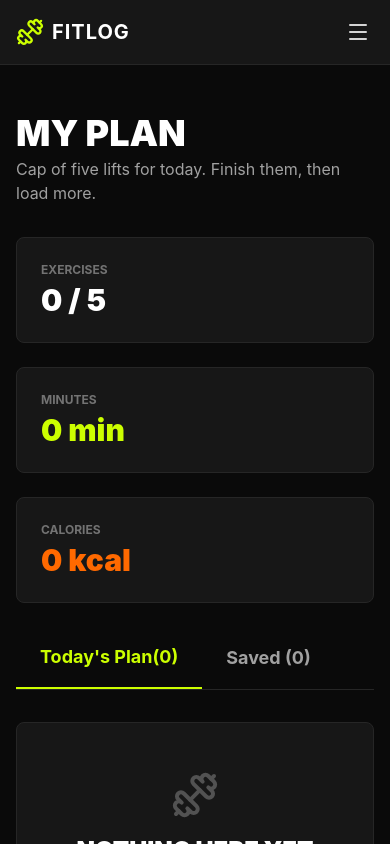
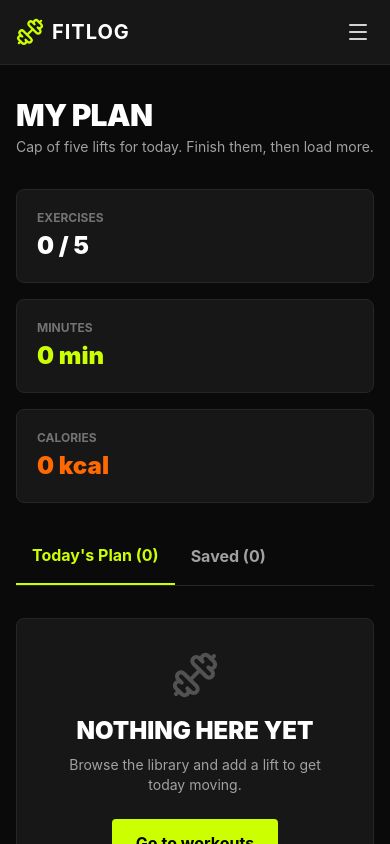
Before and after one commit to reduanahmed2022-reduan/Fit-log, a Next.js app: page /my-plan in a window 390 px wide. Shown: the top 844 px of the page. Built offline with nearby package versions, Linux system fonts and the light colour scheme.

Commit message:
add not-found page  code

```diff
--- a/app/my-plan/page.tsx
+++ b/app/my-plan/page.tsx
@@ -1,9 +1,185 @@
+// "use client";
+
+// import { useState } from "react";
+// import Link from "next/link";
+// import { usePlan } from "@/app/context/PlanContext";
+// import { Check, X, Clock, Flame, Star, Dumbbell } from "lucide-react";
+// import { Workout } from "@/app/type/workout";
+// import Image from "next/image";
+
+// export default function MyPlanPage() {
+//   const [activeTab, setActiveTab] = useState<"plan" | "saved">("plan");
+//   const { plan, saved, markAsDone, removeFromPlan, removeFromSaved } = usePlan();
+
+//   const currentList: Workout[] = activeTab === "plan" ? plan : saved;
+
+//   const totalExercises = plan.length;
+//   const totalMinutes = plan.reduce((acc, item) => acc + (parseInt(item.duration) || 0), 0);
+//   const totalCalories = plan.reduce((acc, item) => acc + (parseInt(item.caloriesBurned) || 0), 0);
+
+//   return (
+//     <div className="bg-neutral-950 min-h-screen text-white py-12">
+//       <div className="max-w-7xl mx-auto px-4">
+//         <div className="mb-8">
+//           <h1 className="text-4xl font-black uppercase">MY PLAN</h1>
+//           <p className="text-neutral-400 mt-1">
+//             Cap of five lifts for today. Finish them, then load more.
+//           </p>
+//         </div>
+
+//         {/* Metrics Row */}
+//         <div className="grid grid-cols-1 sm:grid-cols-3 gap-6 mb-10">
+//           <div className="bg-neutral-900 border border-neutral-800 p-6 rounded-lg">
+//             <span className="text-neutral-500 text-xs font-bold uppercase block mb-1">
+//               Exercises
+//             </span>
+//             <span className="text-3xl font-black text-white">{totalExercises} / 5</span>
+//           </div>
+//           <div className="bg-neutral-900 border border-neutral-800 p-6 rounded-lg">
+//             <span className="text-neutral-500 text-xs font-bold uppercase block mb-1">
+//               Minutes
+//             </span>
+//             <span className="text-3xl font-black text-[#ccff00]">{totalMinutes} min</span>
+//           </div>
+//           <div className="bg-neutral-900 border border-neutral-800 p-6 rounded-lg">
+//             <span className="text-neutral-500 text-xs font-bold uppercase block mb-1">
+//               calories
+//             </span>
+//             <span className="text-3xl font-black text-orange-500">{totalCalories} kcal</span>
+//           </div>
+//         </div>
+
+//         {/* Tabs */}
+//         <div className="flex border-b border-neutral-800 mb-8">
+//           <button
+//             onClick={() => setActiveTab("plan")}
+//             className={`pb-4 px-6 font-bold text-lg transition-colors ${activeTab === "plan"
+//                 ? "border-b-2 border-[#ccff00] text-[#ccff00]"
+//                 : "text-neutral-400 hover:text-white"
+//               }`}
+//           >
+//             {`Today's Plan`}({plan.length})
+//           </button>
+//           <button
+//             onClick={() => setActiveTab("saved")}
+//             className={`pb-4 px-6 font-bold text-lg transition-colors ${activeTab === "saved"
+//                 ? "border-b-2 border-[#ccff00] text-[#ccff00]"
+//                 : "text-neutral-400 hover:text-white"
+//               }`}
+//           >
+//             Saved ({saved.length})
+//           </button>
+//         </div>
+
+//         {/* Empty State */}
+//         {currentList.length === 0 ? (
+//           <div className="bg-neutral-900 border border-neutral-800 rounded-lg p-12 text-center my-8">
+//             <Dumbbell className="w-12 h-12 text-neutral-600 mx-auto mb-4" />
+//             <h3 className="text-2xl font-black uppercase mb-2">NOTHING HERE YET</h3>
+//             <p className="text-neutral-400 mb-6">
+//               Browse the library and add a lift to get today moving.
+//             </p>
+//             <Link
+//               href="/"
+//               className="inline-block bg-[#ccff00] text-black font-bold px-6 py-3 rounded hover:bg-opacity-90 transition-opacity"
+//             >
+//               Go to workouts
+//             </Link>
+//           </div>
+//         ) : (
+//           <div className="space-y-4">
+//             {currentList.map((item) => (
+//               <div
+//                 key={item.id}
+//                 className={`bg-neutral-900 border ${item.done ? "border-emerald-800 bg-neutral-900/60" : "border-neutral-800"
+//                   } rounded-lg p-4 flex flex-col md:flex-row items-center justify-between gap-4`}
+//               >
+//                 <div className="flex items-center gap-4 w-full md:w-auto">
+//                   <Image
+//                     src={item.image || "https://via.placeholder.com/150"}
+//                     alt={item.name}
+//                     width={740}
+//                     height={416}
+//                     className="w-20 h-20 rounded object-cover bg-neutral-800"
+//                   />
+//                   <div>
+//                     <h3
+//                       className={`font-bold text-lg uppercase ${item.done ? "line-through text-neutral-500" : "text-white"
+//                         }`}
+//                     >
+//                       {item.name}
+//                     </h3>
+//                     <p className="text-neutral-400 text-sm mb-2">{item.equipment}</p>
+//                     <div className="flex items-center gap-4 text-xs text-neutral-400">
+//                       <span className="flex items-center gap-1">
+//                         <Clock className="w-3.5 h-3.5 text-[#ccff00]" /> {item.duration}
+//                       </span>
+//                       <span className="flex items-center gap-1">
+//                         <Flame className="w-3.5 h-3.5 text-orange-500" /> {item.caloriesBurned}
+//                       </span>
+//                       <span className="flex items-center gap-1">
+//                         <Star className="w-3.5 h-3.5 text-yellow-400" /> {item.rating}
+//                       </span>
+//                     </div>
+//                   </div>
+//                 </div>
+
+//                 <div className="flex items-center gap-3 w-full md:w-auto justify-end">
+
+//                   <div className="flex items-center gap-3 w-full md:w-auto justify-end">
+//                     {/* View Details Button */}
+//                     <Link
+//                       href={`/workout/${item.id}`}
+//                       className="px-5 py-2.5 bg-neutral-900 border border-neutral-700 text-white text-sm font-semibold rounded-full hover:bg-neutral-800 transition-colors"
+//                     >
+//                       View Details
+//                     </Link>
+
+//                     {/* Mark as Done Button */}
+//                     {activeTab === "plan" && (
+//                       <button
+//                         onClick={() => markAsDone(item.id)}
+//                         className={`flex items-center gap-2 px-5 py-2.5 text-sm font-bold rounded-full transition-colors ${item.done
+//                             ? "bg-emerald-600 text-white"
+//                             : "bg-[#ccff00] text-black hover:bg-opacity-90"
+//                           }`}
+//                       >
+//                         <Check className="w-4 h-4 stroke-[3]" />
+//                         <span>Mark as Done</span>
+//                       </button>
+//                     )}
+
+//                     {/* Remove (X) Button */}
+//                     <button
+//                       onClick={() =>
+//                         activeTab === "plan"
+//                           ? removeFromPlan(item.id)
+//                           : removeFromSaved(item.id)
+//                       }
+//                       className="w-10 h-10 flex items-center justify-center bg-neutral-900 border border-neutral-700 text-neutral-400 hover:text-white rounded-full transition-colors"
+//                       title="Remove"
+//                     >
+//                       <X className="w-4 h-4" />
+//                     </button>
+//                   </div>
+//                 </div>
+//               </div>
+//             ))}
+//           </div>
+//         )}
+//       </div>
+//     </div>
+//   );
+// }
+
+
+
 "use client";
 
 import { useState } from "react";
 import Link from "next/link";
 import { usePlan } from "@/app/context/PlanContext";
-import { Check, X, Eye, Clock, Flame, Star, Dumbbell } from "lucide-react";
+import { Check, X, Clock, Flame, Star, Dumbbell } from "lucide-react";
 import { Workout } from "@/app/type/workout";
 import Image from "next/image";
 
@@ -18,51 +194,54 @@ export default function MyPlanPage() {
   const totalCalories = plan.reduce((acc, item) => acc + (parseInt(item.caloriesBurned) || 0), 0);
 
   return (
-    <div className="bg-neutral-950 min-h-screen text-white py-12">
+    <div className="bg-neutral-950 min-h-screen text-white py-8 sm:py-12">
       <div className="max-w-7xl mx-auto px-4">
+        {/* Header */}
         <div className="mb-8">
-          <h1 className="text-4xl font-black uppercase">MY PLAN</h1>
-          <p className="text-neutral-400 mt-1">
+          <h1 className="text-3xl sm:text-4xl font-black uppercase tracking-tight">MY PLAN</h1>
+          <p className="text-neutral-400 mt-1 text-sm sm:text-base">
             Cap of five lifts for today. Finish them, then load more.
           </p>
         </div>
 
         {/* Metrics Row */}
-        <div className="grid grid-cols-1 sm:grid-cols-3 gap-6 mb-10">
-          <div className="bg-neutral-900 border border-neutral-800 p-6 rounded-lg">
+        <div className="grid grid-cols-1 sm:grid-cols-3 gap-4 sm:gap-6 mb-10">
+          <div className="bg-neutral-900 border border-neutral-800 p-5 sm:p-6 rounded-lg">
             <span className="text-neutral-500 text-xs font-bold uppercase block mb-1">
               Exercises
             </span>
-            <span className="text-3xl font-black text-white">{totalExercises} / 5</span>
+            <span className="text-2xl sm:text-3xl font-black text-white">{totalExercises} / 5</span>
           </div>
-          <div className="bg-neutral-900 border border-neutral-800 p-6 rounded-lg">
+          <div className="bg-neutral-900 border border-neutral-800 p-5 sm:p-6 rounded-lg">
             <span className="text-neutral-500 text-xs font-bold uppercase block mb-1">
               Minutes
             </span>
-            <span className="text-3xl font-black text-[#ccff00]">{totalMinutes} min</span>
+            <span className="text-2xl sm:text-3xl font-black text-[#ccff00]">{totalMinutes} min</span>
           </div>
-          <div className="bg-neutral-900 border border-neutral-800 p-6 rounded-lg">
+          <div className="bg-neutral-900 border border-neutral-800 p-5 sm:p-6 rounded-lg">
             <span className="text-neutral-500 text-xs font-bold uppercase block mb-1">
-              calories
+              Calories
             </span>
-            <span className="text-3xl font-black text-orange-500">{totalCalories} kcal</span>
+            <span className="text-2xl sm:text-3xl font-black text-orange-500">{totalCalories} kcal</span>
           </div>
         </div>
 
         {/* Tabs */}
-        <div className="flex border-b border-neutral-800 mb-8">
+        <div className="flex border-b border-neutral-800 mb-8 overflow-x-auto">
           <button
             onClick={() => setActiveTab("plan")}
-            className={`pb-4 px-6 font-bold text-lg transition-colors ${activeTab === "plan"
+            className={`pb-4 px-4 sm:px-6 font-bold text-base sm:text-lg whitespace-nowrap transition-colors ${
+              activeTab === "plan"
                 ? "border-b-2 border-[#ccff00] text-[#ccff00]"
                 : "text-neutral-400 hover:text-white"
             }`}
           >
-            {`Today's Plan`}({plan.length})
+            {`Today's Plan`} ({plan.length})
           </button>
           <button
             onClick={() => setActiveTab("saved")}
-            className={`pb-4 px-6 font-bold text-lg transition-colors ${activeTab === "saved"
+            className={`pb-4 px-4 sm:px-6 font-bold text-base sm:text-lg whitespace-nowrap transition-colors ${
+              activeTab === "saved"
                 ? "border-b-2 border-[#ccff00] text-[#ccff00]"
                 : "text-neutral-400 hover:text-white"
             }`}
@@ -73,10 +252,10 @@ export default function MyPlanPage() {
 
         {/* Empty State */}
         {currentList.length === 0 ? (
-          <div className="bg-neutral-900 border border-neutral-800 rounded-lg p-12 text-center my-8">
+          <div className="bg-neutral-900 border border-neutral-800 rounded-lg p-8 sm:p-12 text-center my-8">
             <Dumbbell className="w-12 h-12 text-neutral-600 mx-auto mb-4" />
             <h3 className="text-2xl font-black uppercase mb-2">NOTHING HERE YET</h3>
-            <p className="text-neutral-400 mb-6">
+            <p className="text-neutral-400 mb-6 text-sm sm:text-base">
               Browse the library and add a lift to get today moving.
             </p>
             <Link
@@ -91,26 +270,31 @@ export default function MyPlanPage() {
             {currentList.map((item) => (
               <div
                 key={item.id}
-                className={`bg-neutral-900 border ${item.done ? "border-emerald-800 bg-neutral-900/60" : "border-neutral-800"
-                  } rounded-lg p-4 flex flex-col md:flex-row items-center justify-between gap-4`}
+                className={`bg-neutral-900 border ${
+                  item.done ? "border-emerald-800 bg-neutral-900/60" : "border-neutral-800"
+                } rounded-lg p-4 flex flex-col sm:flex-row items-start sm:items-center justify-between gap-4`}
               >
-                <div className="flex items-center gap-4 w-full md:w-auto">
+                {/* Left side: Thumbnail & Info */}
+                <div className="flex items-center gap-4 w-full sm:w-auto">
                   <Image
                     src={item.image || "https://via.placeholder.com/150"}
                     alt={item.name}
-                    width={740}
-                    height={416}
-                    className="w-20 h-20 rounded object-cover bg-neutral-800"
+                    width={80}
+                    height={80}
+                    className="w-20 h-20 rounded-lg object-cover bg-neutral-800 flex-shrink-0"
                   />
                   <div>
                     <h3
-                      className={`font-bold text-lg uppercase ${item.done ? "line-through text-neutral-500" : "text-white"
+                      className={`font-bold text-base sm:text-lg uppercase ${
+                        item.done ? "line-through text-neutral-500" : "text-white"
                       }`}
                     >
                       {item.name}
                     </h3>
-                    <p className="text-neutral-400 text-sm mb-2">{item.equipment}</p>
-                    <div className="flex items-center gap-4 text-xs text-neutral-400">
+                    <p className="text-neutral-400 text-xs sm:text-sm mb-2">{item.equipment}</p>
+
+                    {/* Stats Row */}
+                    <div className="flex items-center gap-3 sm:gap-4 text-xs text-neutral-400 flex-wrap">
                       <span className="flex items-center gap-1">
                         <Clock className="w-3.5 h-3.5 text-[#ccff00]" /> {item.duration}
                       </span>
@@ -124,13 +308,12 @@ export default function MyPlanPage() {
                   </div>
                 </div>
 
-                <div className="flex items-center gap-3 w-full md:w-auto justify-end">
-
-                  <div className="flex items-center gap-3 w-full md:w-auto justify-end">
+                {/* Right side: Actions */}
+                <div className="flex items-center gap-2.5 w-full sm:w-auto justify-end pt-2 sm:pt-0 border-t sm:border-t-0 border-neutral-800">
                   {/* View Details Button */}
                   <Link
                     href={`/workout/${item.id}`}
-                      className="px-5 py-2.5 bg-neutral-900 border border-neutral-700 text-white text-sm font-semibold rounded-full hover:bg-neutral-800 transition-colors"
+                    className="px-4 sm:px-5 py-2 bg-neutral-900 border border-neutral-700 text-white text-xs sm:text-sm font-semibold rounded-full hover:bg-neutral-800 transition-colors whitespace-nowrap"
                   >
                     View Details
                   </Link>
@@ -139,13 +322,14 @@ export default function MyPlanPage() {
                   {activeTab === "plan" && (
                     <button
                       onClick={() => markAsDone(item.id)}
-                        className={`flex items-center gap-2 px-5 py-2.5 text-sm font-bold rounded-full transition-colors ${item.done
+                      className={`flex items-center gap-1.5 px-4 sm:px-5 py-2 text-xs sm:text-sm font-bold rounded-full transition-colors whitespace-nowrap ${
+                        item.done
                           ? "bg-emerald-600 text-white"
                           : "bg-[#ccff00] text-black hover:bg-opacity-90"
                       }`}
                     >
                       <Check className="w-4 h-4 stroke-[3]" />
-                        <span>Mark as Done</span>
+                      <span>{item.done ? "Done" : "Mark as Done"}</span>
                     </button>
                   )}
 
@@ -156,12 +340,11 @@ export default function MyPlanPage() {
                         ? removeFromPlan(item.id)
                         : removeFromSaved(item.id)
                     }
-                      className="w-10 h-10 flex items-center justify-center bg-neutral-900 border border-neutral-700 text-neutral-400 hover:text-white rounded-full transition-colors"
+                    className="w-9 h-9 sm:w-10 sm:h-10 flex items-center justify-center bg-neutral-900 border border-neutral-700 text-neutral-400 hover:text-white rounded-full transition-colors flex-shrink-0"
                     title="Remove"
                   >
                     <X className="w-4 h-4" />
                   </button>
-                  </div>
                 </div>
               </div>
             ))}
```
Lines whose indentation alone changed are shown as unchanged.
